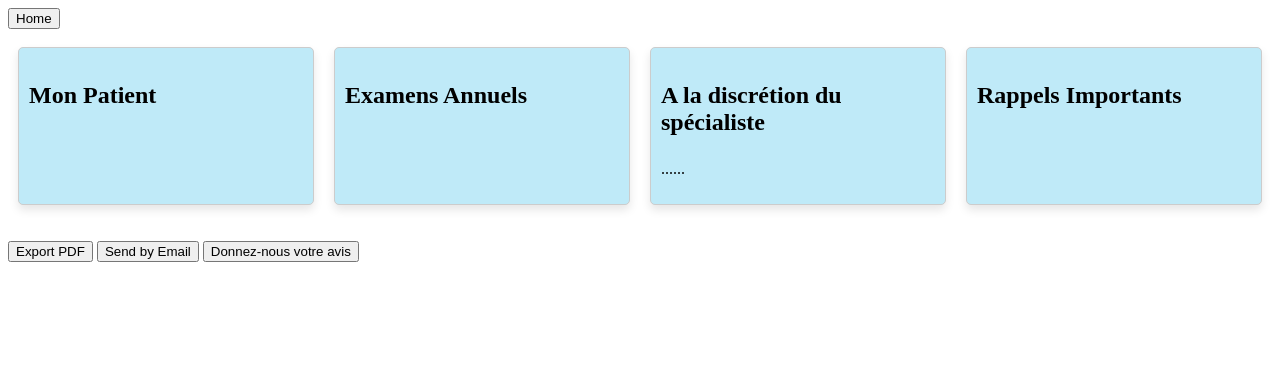
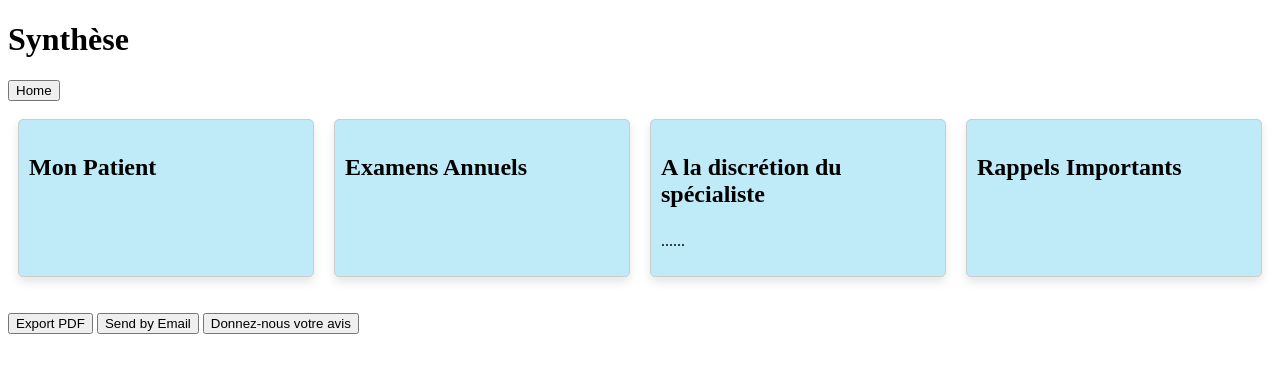
Before and after one commit to v-dav/DepistClic, a Django app: page /synthese/ in a window 1280 px wide. Shown: the top 373 px of the page. Run offline with Django 4.2, Linux system fonts and the light colour scheme; data that the repository does not hold is empty.

Commit message:
add h1 header to the page

```diff
--- a/DepistClic/mainapp/templates/mainapp/synthese.html
+++ b/DepistClic/mainapp/templates/mainapp/synthese.html
@@ -1,6 +1,7 @@
 {% extends 'mainapp/base.html' %}
 
 {% block content %}
+	<h1>Synthèse</h1>
 	<button id="home-btn">Home</button>
 	<br>
 	<br>
```
